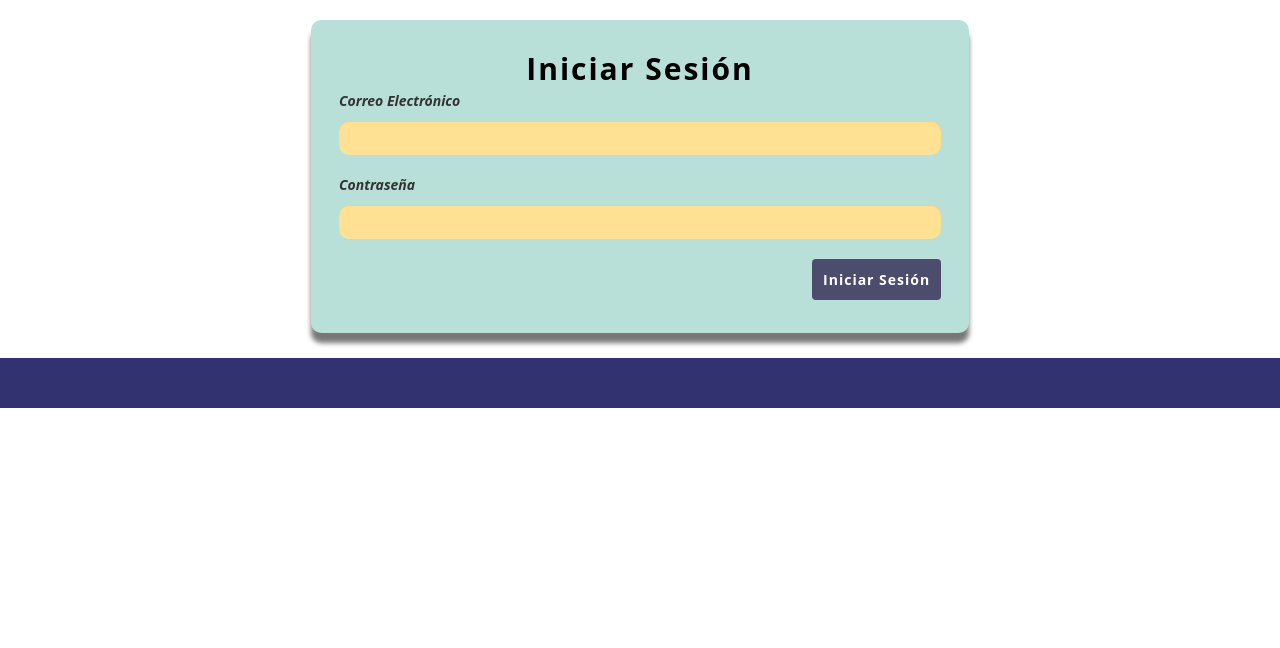
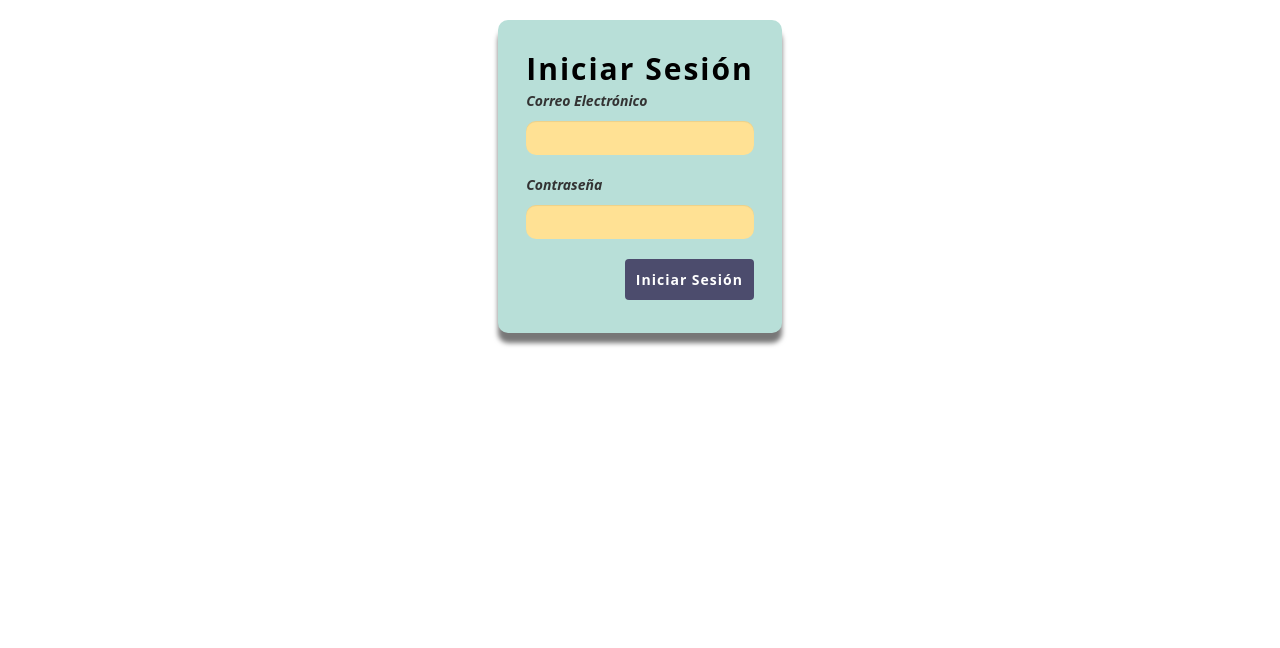
Before and after one commit to axelprestegui/A4Tech, a Flask app: page /usuario/iniciar_sesion in a window 1280 px wide. Shown: the part 52-700 px from the top of the page. Run offline with Flask 2, Linux system fonts and the light colour scheme; parts of the project's set-up code (start-up, migrations or seed data) failed here and were passed over; some libraries are stand-ins or nearby versions.

Commit message:
Login arreglado de pequeños errores visuales.

```diff
--- a/static/style.css
+++ b/static/style.css
@@ -2,6 +2,9 @@
 FOOTER SECTION
 ==================================================*/
 .footer-box {
+  position: fixed;
+  bottom: 0;
+  width: 100%;
   background-color:#31326f;
   height: 50px;
 }
--- a/static/usuario/iniciarSesion.css
+++ b/static/usuario/iniciarSesion.css
@@ -4,6 +4,8 @@ body {
 }
 
 .container {
+    display: flex;
+    justify-content: center;
     padding: 0 1.5em;
     max-width: 700px;
     margin-left: auto;
--- a/templates/usuario/iniciar_sesion.html
+++ b/templates/usuario/iniciar_sesion.html
@@ -35,9 +35,6 @@ Iniciar Sesión
 			</div>
 		</form>
 	</div>
-
-
-
 </div>
 
 {% endblock %}
```
